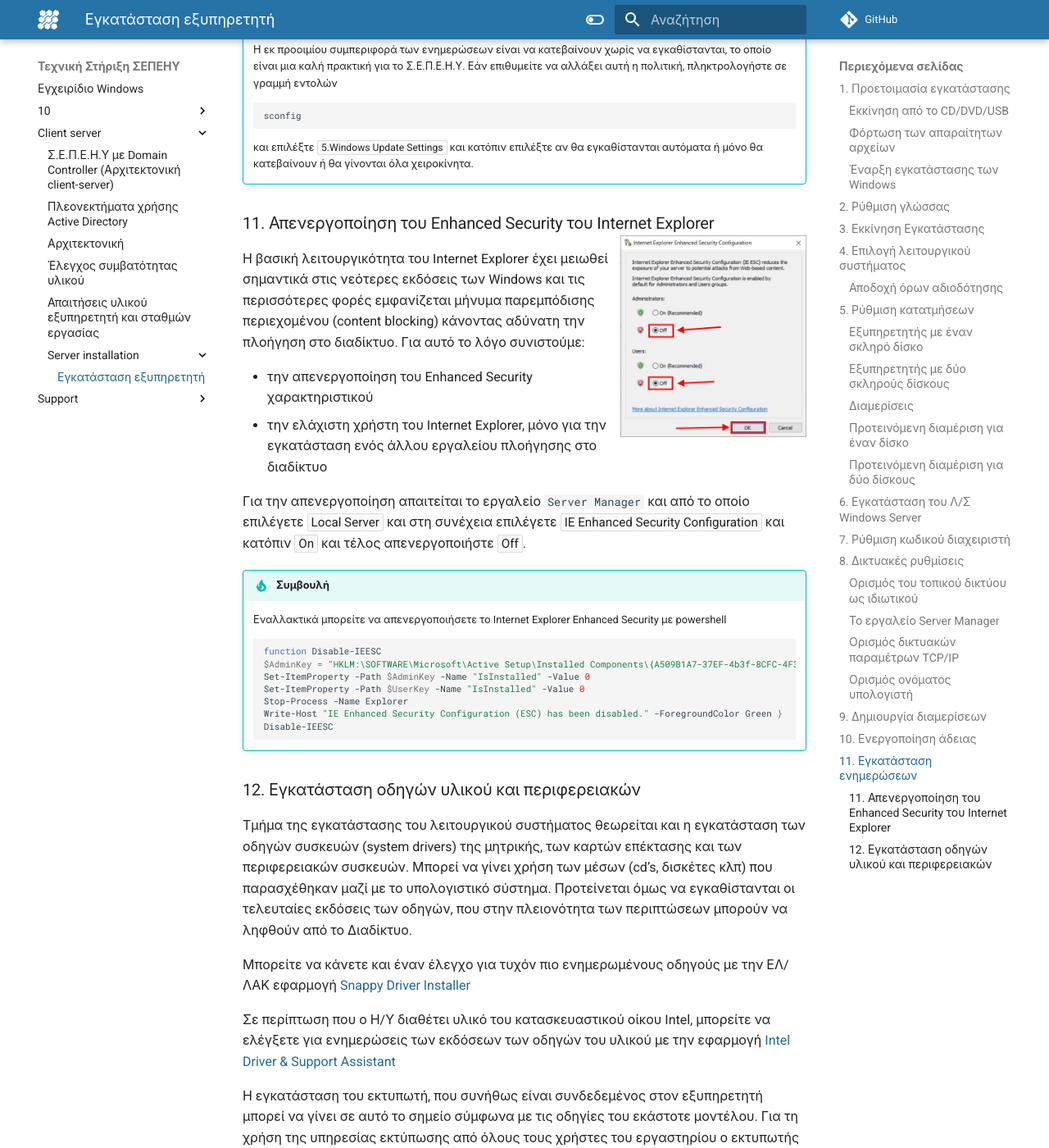
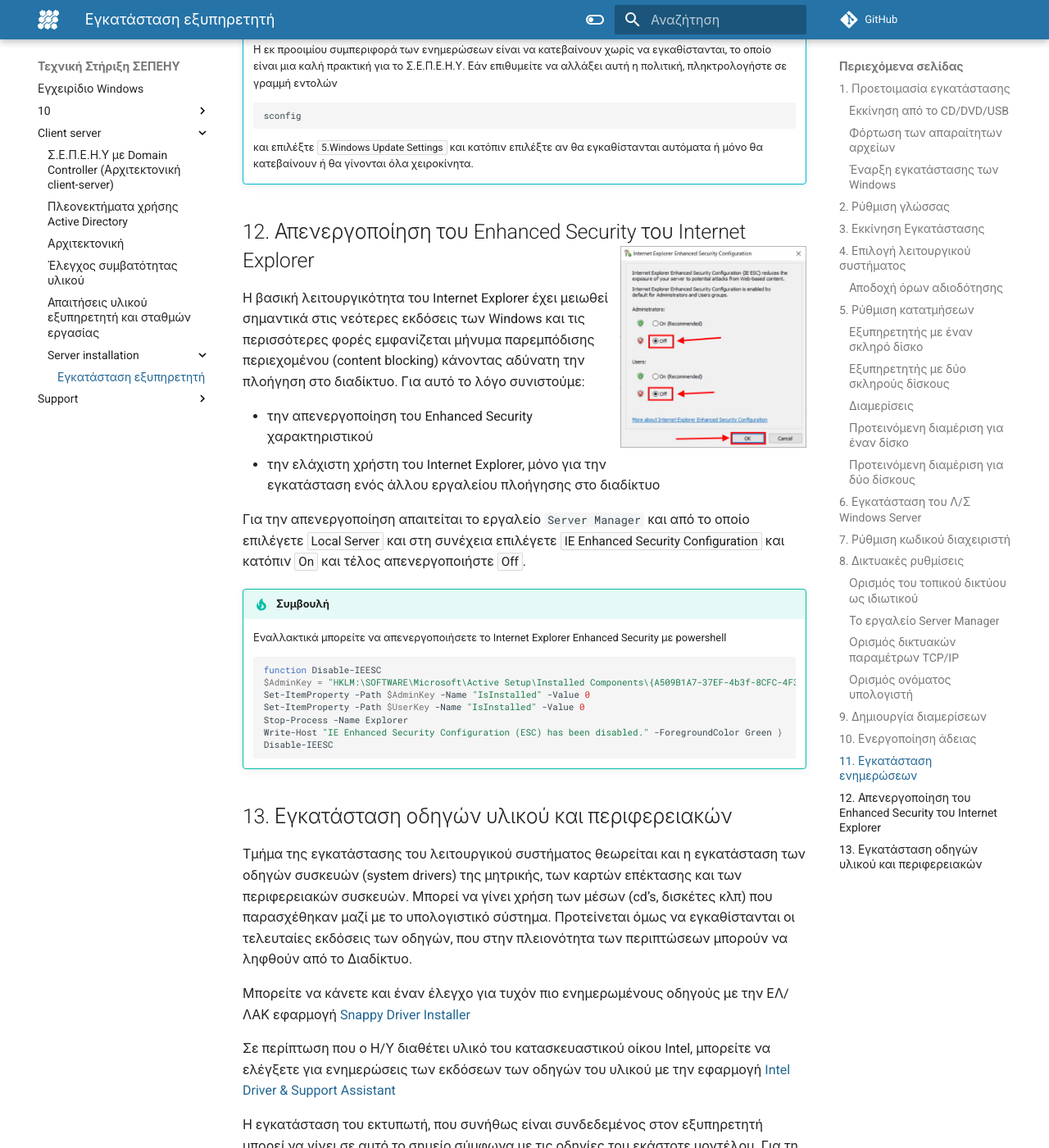
Before and after one commit to pe86/windows, an MkDocs documentation site: the page built from docs/client-server/server-installation/index.md, in a window 1280 px wide and 1400 px high, scrolled down 8481 px. Shown: the whole window at 82% size. Built offline with MkDocs 1.6.1 and Material for MkDocs 9.7.7, drawn with Linux system fonts in a browser that asks for light colours; comment, search, counter and statistics services are not loaded.

Commit message:
LAST-LAST

````diff
--- a/docs/client-server/server-installation/index.md
+++ b/docs/client-server/server-installation/index.md
@@ -277,7 +277,7 @@
     και επιλέξτε ***5.Windows Update Settings*** και κατόπιν επιλέξτε αν θα
     εγκαθίστανται αυτόματα ή μόνο θα κατεβαίνουν ή θα γίνονται όλα χειροκίνητα.
 
-### 11. Απενεργοποίηση του Enhanced Security του Internet Explorer[![](26-disable-enhanced-security.jpg)](26-disable-enhanced-security.jpg)
+## 12. Απενεργοποίηση του Enhanced Security του Internet Explorer[![](26-disable-enhanced-security.jpg)](26-disable-enhanced-security.jpg)
 
 Η βασική λειτουργικότητα του Internet Explorer έχει μειωθεί σημαντικά στις νεότερες εκδόσεις των Windows και τις περισσότερες φορές εμφανίζεται μήνυμα παρεμπόδισης περιεχομένου (content blocking) κάνοντας αδύνατη την πλοήγηση στο διαδίκτυο. Για αυτό το λόγο συνιστούμε:
 
@@ -298,7 +298,7 @@
     Disable-IEESC
     ```
 
-### 12. Εγκατάσταση οδηγών υλικού και περιφερειακών
+## 13. Εγκατάσταση οδηγών υλικού και περιφερειακών
 
 Τμήμα της εγκατάστασης του λειτουργικού συστήματος θεωρείται και η
   εγκατάσταση των οδηγών συσκευών (system drivers) της μητρικής, των καρτών
````
